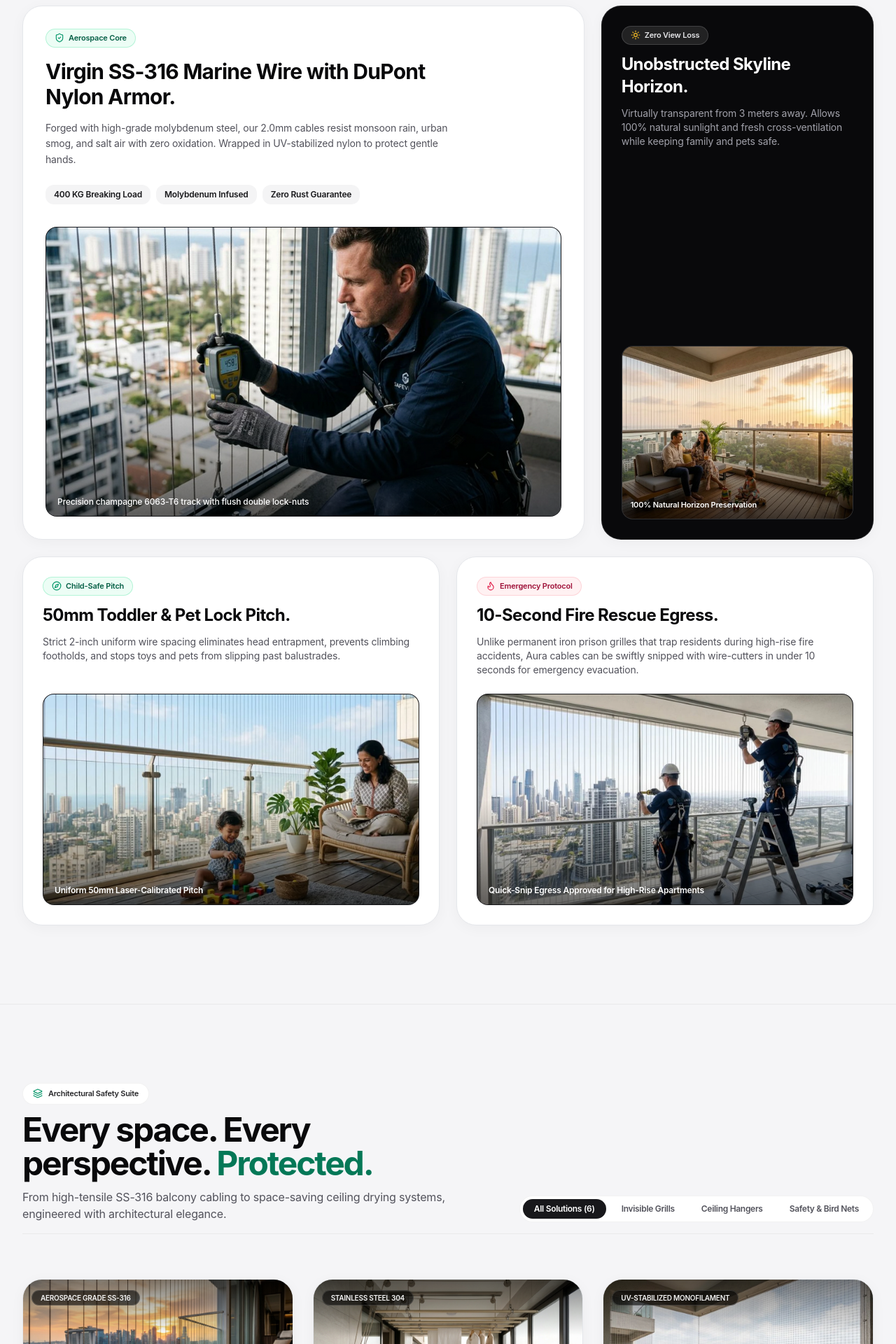
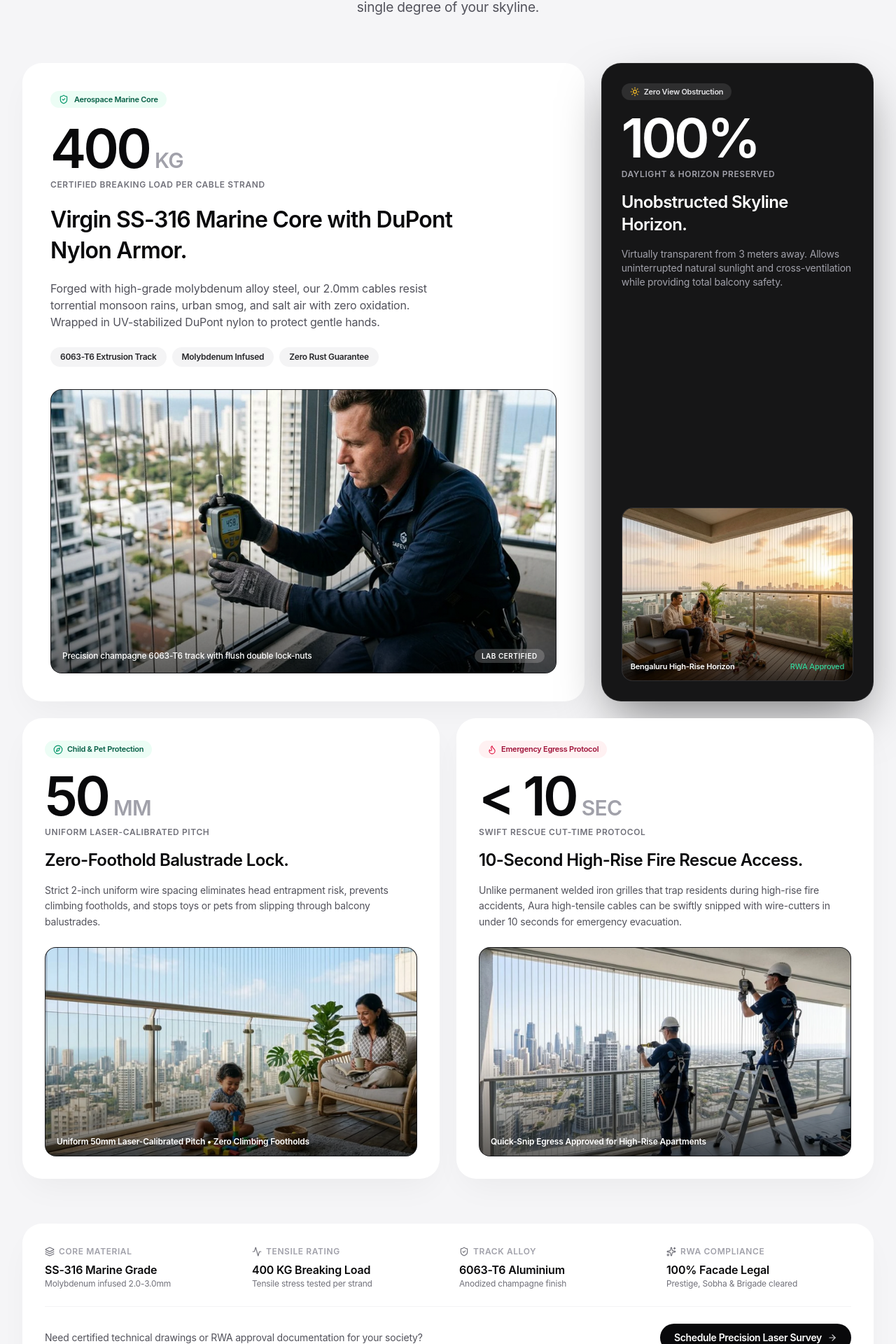
Before and after one commit to praveen830/Aura-grills, a React (Vite) app: page / in a window 1280 px wide. Shown: the part 2026-3946 px from the top of the page at 70% size. Built offline with nearby package versions, Linux system fonts and the light colour scheme.

Commit message:
feat: Step 3 - True Apple Pro Hardware Bento Matrix with giant keynote metrics and telemetry spec strip

```diff
--- a/src/components/HardwareBentoGrid.jsx
+++ b/src/components/HardwareBentoGrid.jsx
@@ -4,81 +4,105 @@ import {
   Sun,
   Flame,
   Compass,
-  Sparkles
+  Sparkles,
+  ArrowRight,
+  Layers,
+  Activity
 } from 'lucide-react';
 import { handleResponsiveImgError } from '../utils/imageHandler';
 
 /**
- * HardwareBentoGrid - Apple-Inspired Bento Hardware Matrix
- * Highlights the 4 engineering cornerstones of Aura Invisible Grills
+ * HardwareBentoGrid - True Apple-Grade Hardware Bento Matrix
  * Modeled after Apple Silicon / Pro Hardware feature grids.
+ * Showcases the 4 engineering cornerstones:
+ * 1. 400 KG Virgin SS-316 Marine Cable Core
+ * 2. 100% Unobstructed Skyline Horizon
+ * 3. 50mm Toddler & Pet Lock Pitch
+ * 4. 10-Second Rapid Emergency Fire Egress
+ * Plus the Apple Silicon-style precision tech-specs telemetry strip.
  */
-export default function HardwareBentoGrid() {
+export default function HardwareBentoGrid({ onOpenBooking }) {
   const handleImgError = (e) => {
     handleResponsiveImgError(e.currentTarget);
   };
 
   return (
-    <section className="relative py-20 sm:py-28 bg-[#F5F5F7] border-t border-black/5 overflow-hidden">
+    <section id="hardware-architecture" className="relative py-20 sm:py-28 md:py-32 bg-[#F5F5F7] overflow-hidden">
       {/* Background ambient lighting */}
-      <div className="absolute top-1/2 left-1/2 -translate-x-1/2 -translate-y-1/2 w-[900px] h-[500px] bg-white/70 blur-[160px] rounded-full pointer-events-none -z-10" />
+      <div className="absolute top-1/3 left-1/2 -translate-x-1/2 -translate-y-1/2 w-[900px] h-[550px] bg-white/70 blur-[180px] rounded-full pointer-events-none -z-10" />
 
       <div className="max-w-7xl mx-auto px-4 sm:px-6 lg:px-8 space-y-12 sm:space-y-16">
 
         {/* Apple Keynote Section Header */}
-        <div className="text-center max-w-3xl mx-auto space-y-3">
-          <div className="inline-flex items-center gap-2 px-3.5 py-1.5 rounded-full bg-white border border-black/5 text-[11px] font-semibold text-zinc-800 shadow-xs tracking-apple-tight">
+        <div className="text-center max-w-3xl mx-auto space-y-4">
+          <div className="inline-flex items-center gap-2 px-3.5 py-1.5 rounded-full bg-white/90 backdrop-blur-md shadow-apple-sm text-[11px] font-semibold text-zinc-700 tracking-apple-tight">
+            <span className="w-1.5 h-1.5 rounded-full bg-emerald-500 animate-pulse" />
             <Sparkles className="w-3.5 h-3.5 text-emerald-600" />
-            <span>Hardware Architecture &amp; Precision</span>
+            <span className="uppercase tracking-wider">Aura Pro Hardware Architecture</span>
           </div>
 
-          <h2 className="text-3xl sm:text-4xl md:text-5xl font-bold tracking-apple-tighter text-zinc-950 leading-[1.12]">
+          <h2 className="text-apple-section font-semibold tracking-apple-tight text-zinc-950 leading-[1.08]">
             Engineering so refined,{' '}
-            <span className="text-gradient-apple-dark">it disappears into light.</span>
+            <span className="text-gradient-apple-dark block sm:inline">it disappears into light.</span>
           </h2>
 
-          <p className="text-sm sm:text-base text-zinc-600 font-normal leading-relaxed tracking-apple-normal max-w-2xl mx-auto">
-            Every millimeter of an Aura installation is calibrated to aerospace benchmarks—delivering certified 400kg tensile load retention without obscuring a single degree of your skyline.
+          <p className="text-apple-subhead text-zinc-600 max-w-2xl mx-auto leading-relaxed">
+            Every millimeter of an Aura installation is calibrated to aerospace benchmarks—certified 400kg tensile load retention without sacrificing a single degree of your skyline.
           </p>
         </div>
 
-        {/* Bento Grid Matrix (Asymmetric Layout) */}
+        {/* Bento Grid Matrix (Asymmetric 12-Column Layout) */}
         <div className="grid grid-cols-1 md:grid-cols-12 gap-5 sm:gap-6">
 
           {/* =========================================================================
               BENTO CARD 1: THE CORE WIRE (Col 1-8 Large Featured Card)
               ========================================================================= */}
-          <div className="md:col-span-8 group relative rounded-[28px] overflow-hidden bg-white border border-black/6 shadow-apple-card hover:shadow-apple-hover transition-all duration-500 p-6 sm:p-8 flex flex-col justify-between">
-            <div className="space-y-4 max-w-xl z-10">
-              <div className="inline-flex items-center gap-1.5 px-3 py-1 rounded-full bg-emerald-50 border border-emerald-200/80 text-[11px] font-semibold text-emerald-800">
+          <div className="md:col-span-8 group relative rounded-[28px] overflow-hidden apple-card-surface hover:shadow-apple-hover transition-all duration-500 p-6 sm:p-8 md:p-10 flex flex-col justify-between">
+            <div className="space-y-5 max-w-xl z-10">
+              <div className="inline-flex items-center gap-2 px-3 py-1 rounded-full bg-emerald-50 text-[11px] font-semibold text-emerald-800 tracking-apple-tight">
                 <ShieldCheck className="w-3.5 h-3.5 text-emerald-600" />
-                <span>Aerospace Core</span>
+                <span>Aerospace Marine Core</span>
               </div>
 
-              <h3 className="text-2xl sm:text-3xl font-bold text-zinc-950 tracking-apple-tight leading-snug">
-                Virgin SS-316 Marine Wire with DuPont Nylon Armor.
+              {/* Giant Metric Display */}
+              <div className="space-y-1">
+                <div className="flex items-baseline gap-2">
+                  <span className="text-apple-metric font-semibold text-zinc-950 tracking-apple-metric leading-none">
+                    400
+                  </span>
+                  <span className="text-2xl sm:text-3xl font-semibold text-zinc-400 tracking-apple-tight">
+                    KG
+                  </span>
+                </div>
+                <p className="text-xs font-semibold uppercase tracking-wider text-zinc-500">
+                  Certified Breaking Load Per Cable Strand
+                </p>
+              </div>
+
+              <h3 className="text-apple-headline font-semibold text-zinc-950 tracking-apple-tight leading-snug">
+                Virgin SS-316 Marine Core with DuPont Nylon Armor.
               </h3>
 
-              <p className="text-sm text-zinc-600 font-normal leading-relaxed tracking-apple-normal">
-                Forged with high-grade molybdenum steel, our 2.0mm cables resist monsoon rain, urban smog, and salt air with zero oxidation. Wrapped in UV-stabilized nylon to protect gentle hands.
+              <p className="text-sm sm:text-base text-zinc-600 font-normal leading-relaxed">
+                Forged with high-grade molybdenum alloy steel, our 2.0mm cables resist torrential monsoon rains, urban smog, and salt air with zero oxidation. Wrapped in UV-stabilized DuPont nylon to protect gentle hands.
               </p>
 
-              {/* Spec Chips */}
-              <div className="flex flex-wrap items-center gap-2 pt-2">
-                <div className="px-3 py-1.5 rounded-xl bg-zinc-100 text-zinc-900 text-xs font-semibold">
-                  400 KG Breaking Load
+              {/* Hardware Spec Chips */}
+              <div className="flex flex-wrap items-center gap-2 pt-1">
+                <div className="px-3.5 py-1.5 rounded-full bg-zinc-100 text-zinc-800 text-xs font-semibold tracking-apple-tight">
+                  6063-T6 Extrusion Track
                 </div>
-                <div className="px-3 py-1.5 rounded-xl bg-zinc-100 text-zinc-900 text-xs font-semibold">
+                <div className="px-3.5 py-1.5 rounded-full bg-zinc-100 text-zinc-800 text-xs font-semibold tracking-apple-tight">
                   Molybdenum Infused
                 </div>
-                <div className="px-3 py-1.5 rounded-xl bg-zinc-100 text-zinc-900 text-xs font-semibold">
+                <div className="px-3.5 py-1.5 rounded-full bg-zinc-100 text-zinc-800 text-xs font-semibold tracking-apple-tight">
                   Zero Rust Guarantee
                 </div>
               </div>
             </div>
 
             {/* Visual Hardware Backdrop Image */}
-            <div className="relative mt-6 sm:mt-8 aspect-[16/9] w-full rounded-2xl overflow-hidden bg-zinc-900 border border-black/5">
+            <div className="relative mt-8 aspect-[16/9] w-full rounded-2xl overflow-hidden bg-zinc-900 border border-black/5">
               <picture className="block w-full h-full">
                 <source media="(min-width: 768px)" srcSet="/images/desktop/safety-laser-hardware.webp" />
                 <img
@@ -92,28 +116,43 @@ export default function HardwareBentoGrid() {
                 />
               </picture>
               <div className="absolute inset-0 bg-gradient-to-t from-black/60 via-transparent to-transparent pointer-events-none" />
-              <div className="absolute bottom-3 left-4 text-white text-xs font-medium tracking-apple-normal">
-                Precision champagne 6063-T6 track with flush double lock-nuts
+              <div className="absolute bottom-3.5 left-4 right-4 flex items-center justify-between text-white text-xs font-medium">
+                <span>Precision champagne 6063-T6 track with flush double lock-nuts</span>
+                <span className="hidden sm:inline-block px-2.5 py-0.5 rounded-full bg-white/20 backdrop-blur-md text-[10px] uppercase tracking-wider font-semibold">
+                  Lab Certified
+                </span>
               </div>
             </div>
           </div>
 
           {/* =========================================================================
-              BENTO CARD 2: SKYLINE PANORAMA (Col 9-12 Vertical High-Contrast Card)
+              BENTO CARD 2: SKYLINE PANORAMA (Col 9-12 Vertical High-Contrast Dark Card)
               ========================================================================= */}
-          <div className="md:col-span-4 group relative rounded-[28px] overflow-hidden bg-zinc-950 text-white border border-white/10 shadow-apple-card hover:shadow-apple-hover transition-all duration-500 p-6 sm:p-7 flex flex-col justify-between">
-            <div className="space-y-3 z-10">
-              <div className="inline-flex items-center gap-1.5 px-3 py-1 rounded-full bg-white/10 border border-white/15 text-[11px] font-semibold text-zinc-200">
+          <div className="md:col-span-4 group relative rounded-[28px] overflow-hidden apple-card-dark text-white hover:shadow-apple-hover transition-all duration-500 p-6 sm:p-7 flex flex-col justify-between">
+            <div className="space-y-4 z-10">
+              <div className="inline-flex items-center gap-1.5 px-3 py-1 rounded-full bg-white/10 text-[11px] font-semibold text-zinc-200 tracking-apple-tight">
                 <Sun className="w-3.5 h-3.5 text-amber-400" />
-                <span>Zero View Loss</span>
+                <span>Zero View Obstruction</span>
               </div>
 
-              <h3 className="text-xl sm:text-2xl font-bold text-white tracking-apple-tight leading-snug">
+              {/* Giant Metric Display */}
+              <div className="space-y-1">
+                <div className="flex items-baseline gap-1">
+                  <span className="text-apple-metric font-semibold text-white tracking-apple-metric leading-none">
+                    100%
+                  </span>
+                </div>
+                <p className="text-xs font-semibold uppercase tracking-wider text-zinc-400">
+                  Daylight &amp; Horizon Preserved
+                </p>
+              </div>
+
+              <h3 className="text-xl sm:text-2xl font-semibold text-white tracking-apple-tight leading-snug">
                 Unobstructed Skyline Horizon.
               </h3>
 
-              <p className="text-xs sm:text-sm text-zinc-400 font-normal leading-relaxed tracking-apple-normal">
-                Virtually transparent from 3 meters away. Allows 100% natural sunlight and fresh cross-ventilation while keeping family and pets safe.
+              <p className="text-xs sm:text-sm text-zinc-400 font-normal leading-relaxed">
+                Virtually transparent from 3 meters away. Allows uninterrupted natural sunlight and cross-ventilation while providing total balcony safety.
               </p>
             </div>
 
@@ -130,29 +169,45 @@ export default function HardwareBentoGrid() {
                   loading="lazy"
                 />
               </picture>
-              <div className="absolute inset-0 bg-gradient-to-t from-black/70 via-transparent to-transparent pointer-events-none" />
-              <div className="absolute bottom-3 left-3 text-white text-[11px] font-semibold">
-                100% Natural Horizon Preservation
+              <div className="absolute inset-0 bg-gradient-to-t from-black/75 via-transparent to-transparent pointer-events-none" />
+              <div className="absolute bottom-3 left-3 right-3 flex items-center justify-between text-white text-[11px] font-semibold">
+                <span>Bengaluru High-Rise Horizon</span>
+                <span className="text-emerald-400 font-medium">RWA Approved</span>
               </div>
             </div>
           </div>
 
           {/* =========================================================================
-              BENTO CARD 3: TODDLER & PET LOCK (Col 1-6)
+              BENTO CARD 3: TODDLER & PET LOCK (Col 1-6 Light Card)
               ========================================================================= */}
-          <div className="md:col-span-6 group relative rounded-[28px] overflow-hidden bg-white border border-black/6 shadow-apple-card hover:shadow-apple-hover transition-all duration-500 p-6 sm:p-7 flex flex-col justify-between">
-            <div className="space-y-3 z-10">
-              <div className="inline-flex items-center gap-1.5 px-3 py-1 rounded-full bg-emerald-50 border border-emerald-200/80 text-[11px] font-semibold text-emerald-800">
+          <div className="md:col-span-6 group relative rounded-[28px] overflow-hidden apple-card-surface hover:shadow-apple-hover transition-all duration-500 p-6 sm:p-8 flex flex-col justify-between">
+            <div className="space-y-4 z-10">
+              <div className="inline-flex items-center gap-1.5 px-3 py-1 rounded-full bg-emerald-50 text-[11px] font-semibold text-emerald-800 tracking-apple-tight">
                 <Compass className="w-3.5 h-3.5 text-emerald-600" />
-                <span>Child-Safe Pitch</span>
+                <span>Child &amp; Pet Protection</span>
               </div>
 
-              <h3 className="text-xl sm:text-2xl font-bold text-zinc-950 tracking-apple-tight leading-snug">
-                50mm Toddler &amp; Pet Lock Pitch.
+              {/* Giant Metric Display */}
+              <div className="space-y-1">
+                <div className="flex items-baseline gap-2">
+                  <span className="text-apple-metric font-semibold text-zinc-950 tracking-apple-metric leading-none">
+                    50
+                  </span>
+                  <span className="text-2xl sm:text-3xl font-semibold text-zinc-400 tracking-apple-tight">
+                    MM
+                  </span>
+                </div>
+                <p className="text-xs font-semibold uppercase tracking-wider text-zinc-500">
+                  Uniform Laser-Calibrated Pitch
+                </p>
+              </div>
+
+              <h3 className="text-xl sm:text-2xl font-semibold text-zinc-950 tracking-apple-tight leading-snug">
+                Zero-Foothold Balustrade Lock.
               </h3>
 
-              <p className="text-xs sm:text-sm text-zinc-600 font-normal leading-relaxed tracking-apple-normal">
-                Strict 2-inch uniform wire spacing eliminates head entrapment, prevents climbing footholds, and stops toys and pets from slipping past balustrades.
+              <p className="text-sm text-zinc-600 font-normal leading-relaxed">
+                Strict 2-inch uniform wire spacing eliminates head entrapment risk, prevents climbing footholds, and stops toys or pets from slipping through balcony balustrades.
               </p>
             </div>
 
@@ -171,27 +226,42 @@ export default function HardwareBentoGrid() {
               </picture>
               <div className="absolute inset-0 bg-gradient-to-t from-black/60 via-transparent to-transparent pointer-events-none" />
               <div className="absolute bottom-3 left-4 text-white text-xs font-semibold">
-                Uniform 50mm Laser-Calibrated Pitch
+                Uniform 50mm Laser-Calibrated Pitch • Zero Climbing Footholds
               </div>
             </div>
           </div>
 
           {/* =========================================================================
-              BENTO CARD 4: 10-SECOND FIRE EMERGENCY EGRESS (Col 7-12)
+              BENTO CARD 4: 10-SECOND FIRE EMERGENCY EGRESS (Col 7-12 Light Card)
               ========================================================================= */}
-          <div className="md:col-span-6 group relative rounded-[28px] overflow-hidden bg-white border border-black/6 shadow-apple-card hover:shadow-apple-hover transition-all duration-500 p-6 sm:p-7 flex flex-col justify-between">
-            <div className="space-y-3 z-10">
-              <div className="inline-flex items-center gap-1.5 px-3 py-1 rounded-full bg-rose-50 border border-rose-200/80 text-[11px] font-semibold text-rose-800">
+          <div className="md:col-span-6 group relative rounded-[28px] overflow-hidden apple-card-surface hover:shadow-apple-hover transition-all duration-500 p-6 sm:p-8 flex flex-col justify-between">
+            <div className="space-y-4 z-10">
+              <div className="inline-flex items-center gap-1.5 px-3 py-1 rounded-full bg-rose-50 text-[11px] font-semibold text-rose-800 tracking-apple-tight">
                 <Flame className="w-3.5 h-3.5 text-rose-600" />
-                <span>Emergency Protocol</span>
+                <span>Emergency Egress Protocol</span>
               </div>
 
-              <h3 className="text-xl sm:text-2xl font-bold text-zinc-950 tracking-apple-tight leading-snug">
-                10-Second Fire Rescue Egress.
+              {/* Giant Metric Display */}
+              <div className="space-y-1">
+                <div className="flex items-baseline gap-2">
+                  <span className="text-apple-metric font-semibold text-zinc-950 tracking-apple-metric leading-none">
+                    &lt; 10
+                  </span>
+                  <span className="text-2xl sm:text-3xl font-semibold text-zinc-400 tracking-apple-tight">
+                    SEC
+                  </span>
+                </div>
+                <p className="text-xs font-semibold uppercase tracking-wider text-zinc-500">
+                  Swift Rescue Cut-Time Protocol
+                </p>
+              </div>
+
+              <h3 className="text-xl sm:text-2xl font-semibold text-zinc-950 tracking-apple-tight leading-snug">
+                10-Second High-Rise Fire Rescue Access.
               </h3>
 
-              <p className="text-xs sm:text-sm text-zinc-600 font-normal leading-relaxed tracking-apple-normal">
-                Unlike permanent iron prison grilles that trap residents during high-rise fire accidents, Aura cables can be swiftly snipped with wire-cutters in under 10 seconds for emergency evacuation.
+              <p className="text-sm text-zinc-600 font-normal leading-relaxed">
+                Unlike permanent welded iron grilles that trap residents during high-rise fire accidents, Aura high-tensile cables can be swiftly snipped with wire-cutters in under 10 seconds for emergency evacuation.
               </p>
             </div>
 
@@ -217,6 +287,83 @@ export default function HardwareBentoGrid() {
 
         </div>
 
+        {/* =========================================================================
+            APPLE SILICON-STYLE HARDWARE TELEMETRY SPEC STRIP
+            ========================================================================= */}
+        <div className="apple-card-surface p-6 sm:p-8 rounded-[28px] overflow-hidden">
+          <div className="grid grid-cols-2 md:grid-cols-4 gap-6 sm:gap-8 pb-6 border-b border-zinc-100">
+            <div>
+              <div className="flex items-center gap-1.5 text-zinc-400 text-xs font-semibold uppercase tracking-wider mb-1.5">
+                <Layers className="w-3.5 h-3.5 text-zinc-500" />
+                <span>Core Material</span>
+              </div>
+              <div className="text-sm sm:text-base font-semibold text-zinc-950">
+                SS-316 Marine Grade
+              </div>
+              <div className="text-xs text-zinc-500">
+                Molybdenum infused 2.0-3.0mm
+              </div>
+            </div>
+
+            <div>
+              <div className="flex items-center gap-1.5 text-zinc-400 text-xs font-semibold uppercase tracking-wider mb-1.5">
+                <Activity className="w-3.5 h-3.5 text-zinc-500" />
+                <span>Tensile Rating</span>
+              </div>
+              <div className="text-sm sm:text-base font-semibold text-zinc-950">
+                400 KG Breaking Load
+              </div>
+              <div className="text-xs text-zinc-500">
+                Tensile stress tested per strand
+              </div>
+            </div>
+
+            <div>
+              <div className="flex items-center gap-1.5 text-zinc-400 text-xs font-semibold uppercase tracking-wider mb-1.5">
+                <ShieldCheck className="w-3.5 h-3.5 text-zinc-500" />
+                <span>Track Alloy</span>
+              </div>
+              <div className="text-sm sm:text-base font-semibold text-zinc-950">
+                6063-T6 Aluminium
+              </div>
+              <div className="text-xs text-zinc-500">
+                Anodized champagne finish
+              </div>
+            </div>
+
+            <div>
+              <div className="flex items-center gap-1.5 text-zinc-400 text-xs font-semibold uppercase tracking-wider mb-1.5">
+                <Sparkles className="w-3.5 h-3.5 text-zinc-500" />
+                <span>RWA Compliance</span>
+              </div>
+              <div className="text-sm sm:text-base font-semibold text-zinc-950">
+                100% Facade Legal
+              </div>
+              <div className="text-xs text-zinc-500">
+                Prestige, Sobha &amp; Brigade cleared
+              </div>
+            </div>
+          </div>
+
+          <div className="pt-6 flex flex-col sm:flex-row items-center justify-between gap-4">
+            <p className="text-xs sm:text-sm text-zinc-600 text-center sm:text-left">
+              Need certified technical drawings or RWA approval documentation for your society?
+            </p>
+            <div className="flex items-center gap-3 w-full sm:w-auto">
+              {onOpenBooking && (
+                <button
+                  type="button"
+                  onClick={() => onOpenBooking('Invisible Grills')}
+                  className="w-full sm:w-auto inline-flex items-center justify-center gap-2 px-5 py-2.5 rounded-full bg-zinc-950 hover:bg-black text-white text-xs sm:text-sm font-semibold tracking-apple-tight transition-all duration-300 shadow-apple-sm active:scale-95"
+                >
+                  <span>Schedule Precision Laser Survey</span>
+                  <ArrowRight className="w-3.5 h-3.5 text-zinc-300" />
+                </button>
+              )}
+            </div>
+          </div>
+        </div>
+
       </div>
     </section>
   );
--- a/src/components/Hero.jsx
+++ b/src/components/Hero.jsx
@@ -7,7 +7,6 @@ import {
   Calendar,
   Phone,
   Sparkles,
-  ChevronRight,
   ArrowRight
 } from 'lucide-react';
 import WhatsAppIcon from './WhatsAppIcon';
```
